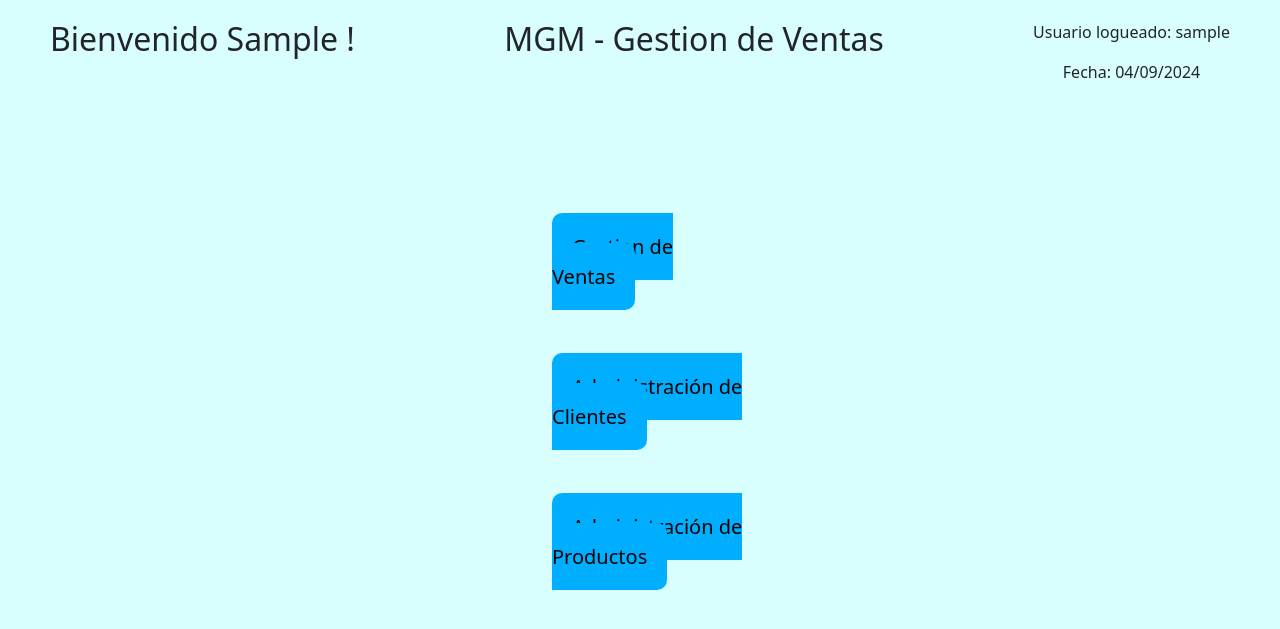
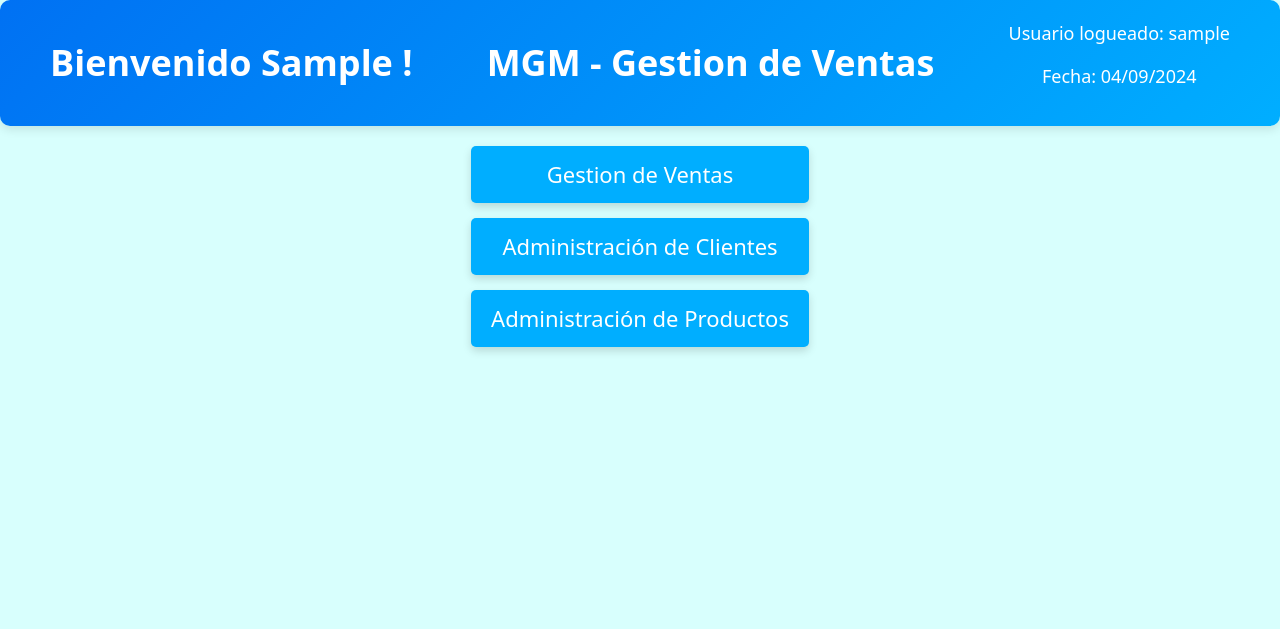
Before and after one commit to GoNf55/Ventas-Testing, a Django app: page / in a window 1280 px wide. Shown: the part 56-685 px from the top of the page. Run offline with Django 4.2, Linux system fonts and the light colour scheme; the visitor is signed in with stand-in values (Sample User, id 1).

Commit message:
actualizacion css

```diff
--- a/VentasTesting/static/appCore/css/styles.css
+++ b/VentasTesting/static/appCore/css/styles.css
@@ -27,56 +27,72 @@ body{
 }
 
 /*------------home---------------*/
-.hero-sec{
+/* Sección Hero */
+.hero-sec {
     width: 100%;
     padding: 20px;
     display: flex;
     justify-content: space-between;
-}
-.hero-sec h2{
-    margin: 0px 30px
-}
-.date-user-div{
-    text-align: center;
-    margin: 0px 30px ;
+    align-items: center;
+    background: linear-gradient(135deg, #0071f3, #00aeff);
+    color: white;
+    border-radius: 10px;
+    box-shadow: 0px 4px 10px rgba(0, 0, 0, 0.1);
 }
 
-.opciones-sec{
+.hero-sec h2 {
+    margin: 0px 30px;
+    font-size: 36px;
+    font-weight: bold;
+}
+
+.date-user-div {
+    text-align: center;
+    margin: 0px 30px;
+    font-size: 18px;
+    font-weight: 300;
+}
+
+/* Sección de Opciones */
+.opciones-sec {
+    padding: 20px;
+    border-radius: 10px;
     display: flex;
     justify-content: center;
     align-items: center;
 }
-.opciones-container{
-    display: flex;
-    justify-content: center;
-    align-items: center;
-    width: 100%;
-    height: 50vh;
+
+.opciones-container ul {
+    list-style-type: none;
+    padding: 0px;
 }
 
-.opciones-container ul{
-    width: 25%;
-    list-style: none;
-    display: flex;
-    flex-direction: column;
-    justify-content: space-around;
-    align-items: center;
-    height: 30vh;
+.opciones-container li {
+    margin-bottom: 15px;
 }
-.opciones-container ul li{
-    margin: 40px;
+
+.opciones-container li:last-child{
+    margin-bottom: 0px;
 }
-.opciones-container ul li a{
+
+.opciones-container a {
+    display: block;
     text-decoration: none;
-    color: black;
-    font-size: 20px;
+    color: white;
+    font-size: 22px;
     background-color: rgb(0, 174, 255);
-    border-radius: 10px;
+    border-radius: 5px;
     text-align: center;
-    padding: 20px;
+    padding: 12px 20px;
+    transition: all 0.3s ease-in-out;
+    box-shadow: 0px 4px 8px rgba(0, 0, 0, 0.15);
+    width: 100%;
 }
-.opciones-container ul li a:hover{
-    background-color: #0071f3 ;
+
+.opciones-container ul li a:hover {
+    background-color: #0071f3;
+    box-shadow: 0px 6px 12px rgba(0, 0, 0, 0.2);
+    transform: scale(1.05);
 }
 
 
```
